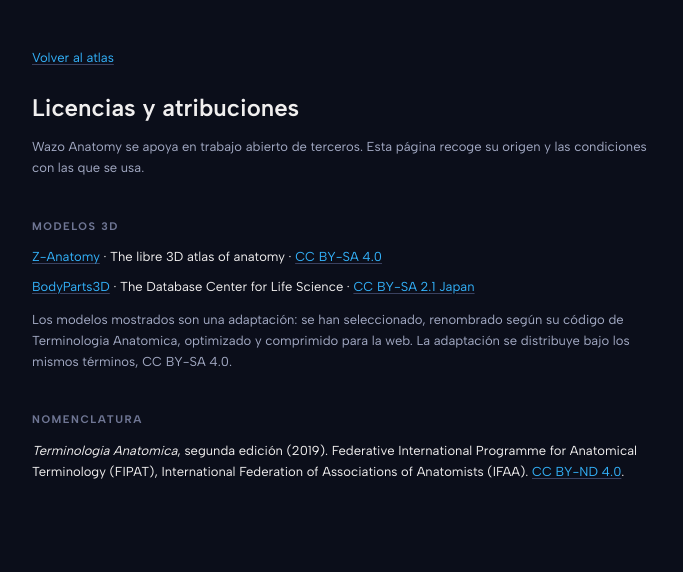
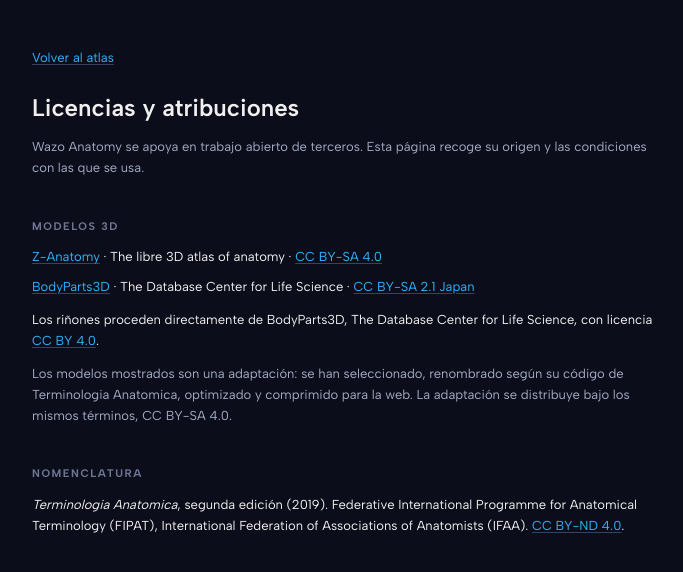
Before and after one commit to MrRobot4042212/anatomy-atlas, a Next.js app in the folder apps/web/: page /licencias in a window 1280 px wide. Shown: the top 572 px of the page, without its empty margins (296-979 px from the left). Built offline with nearby package versions, Linux system fonts and the light colour scheme.

Commit message:
feat(web): credit BodyParts3D CC BY 4.0 for the kidneys on /licencias

```diff
--- a/apps/web/src/app/licencias/page.tsx
+++ b/apps/web/src/app/licencias/page.tsx
@@ -50,6 +50,14 @@ export default function Licencias() {
               </a>
             </li>
           </ul>
+          <p className="mt-3 text-[13px] leading-relaxed">
+            Los riñones proceden directamente de BodyParts3D, The Database Center for Life Science,
+            con licencia{' '}
+            <a href="https://creativecommons.org/licenses/by/4.0/" className={link}>
+              CC BY 4.0
+            </a>
+            .
+          </p>
           <p className="mt-3 text-[13px] leading-relaxed text-ink-muted">
             Los modelos mostrados son una adaptación: se han seleccionado, renombrado según su
             código de Terminologia Anatomica, optimizado y comprimido para la web. La adaptación se
```
